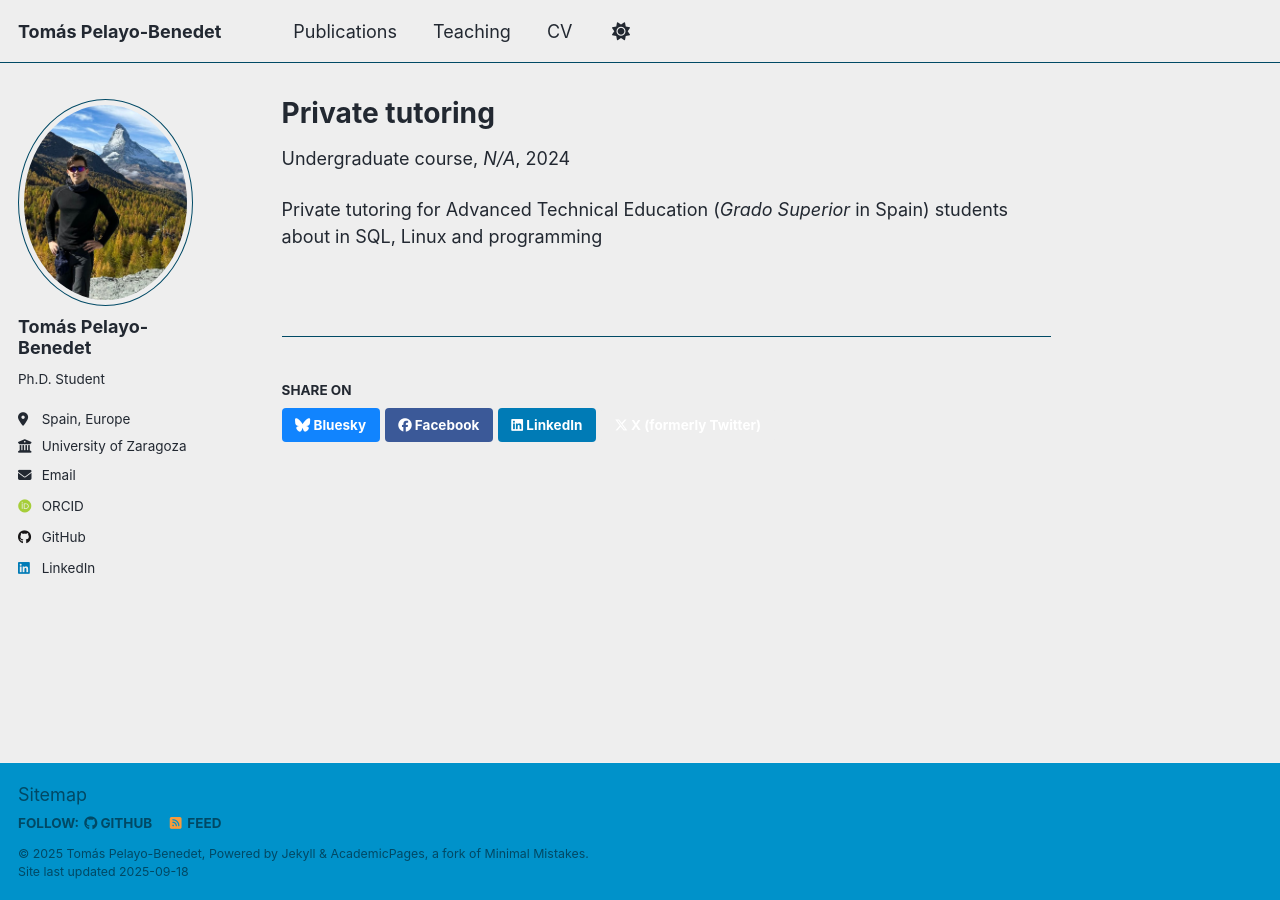
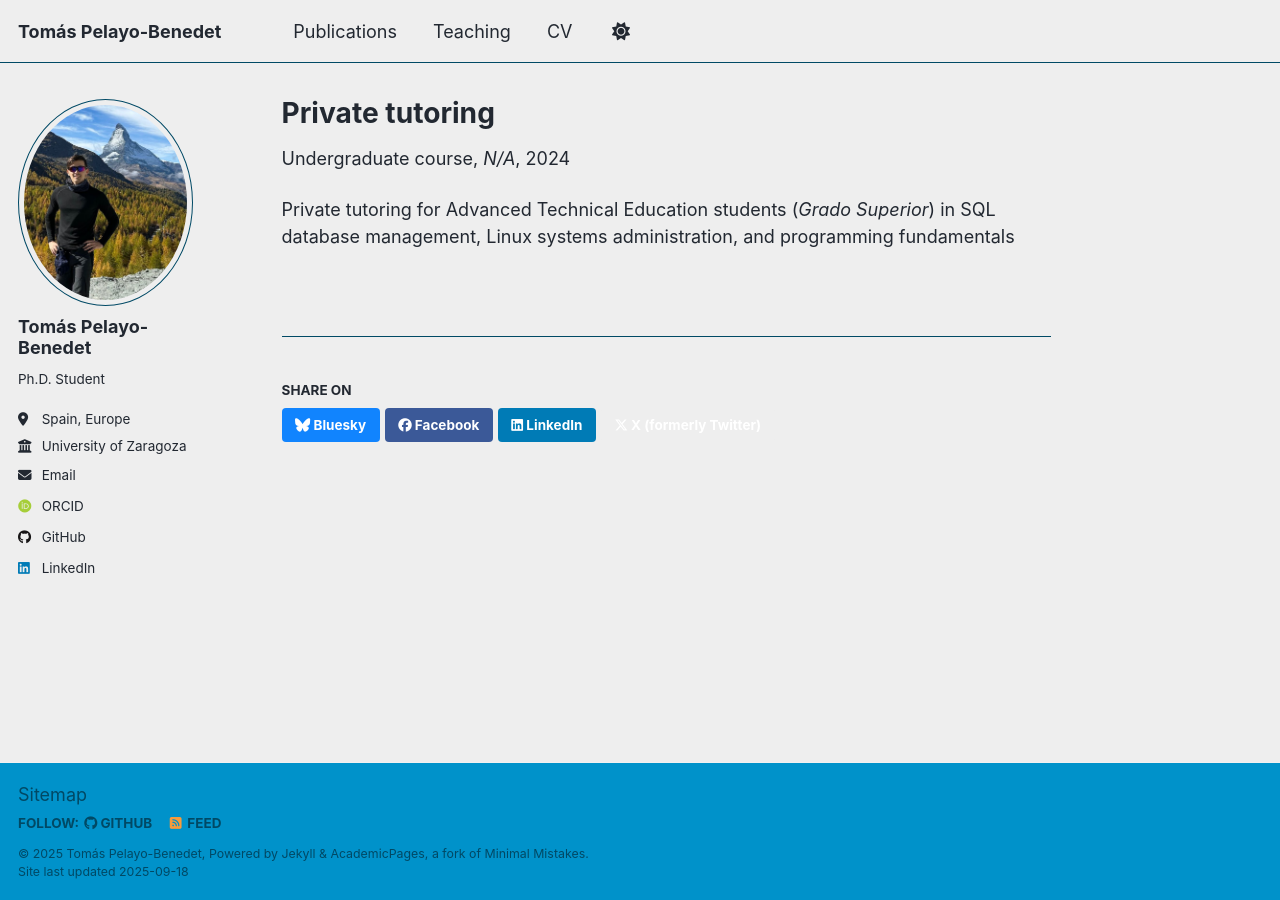
Before and after one commit to TomasPelayoBenedet/tomaspelayobenedet.github.io, a Jekyll site: the page built from _teaching/2024-private-tutoring.md, in a window 1280 px wide. Built offline with Jekyll 4.4.1, drawn with Linux system fonts in a browser that asks for light colours; some web fonts are replaced; a script that is not in the unit is left out.

Commit message:
minor review teaching

```diff
--- a/_teaching/2024-private-tutoring.md
+++ b/_teaching/2024-private-tutoring.md
@@ -8,4 +8,4 @@ venue: "N/A"
 location: "Zaragoza, Spain"
 ---
 
-Private tutoring for Advanced Technical Education (<i>Grado Superior</i> in Spain) students about in SQL, Linux and programming
+Private tutoring for Advanced Technical Education students (<i>Grado Superior</i>) in SQL database management, Linux systems administration, and programming fundamentals
```
